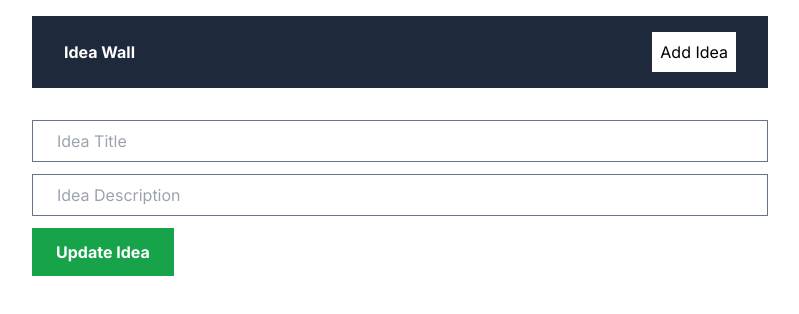
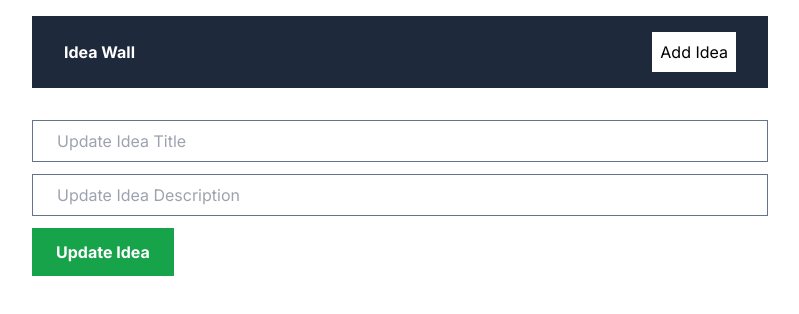
Before and after one commit to avangardewashere/crud-steps, a Next.js app: page /editIdea in a window 1280 px wide. Shown: the top 314 px of the page, without its empty margins (240-1039 px from the left). Built offline with nearby package versions, Linux system fonts and the light colour scheme.

Commit message:
add/libs-models

```diff
--- a/components/EditTopicForm.tsx
+++ b/components/EditTopicForm.tsx
@@ -3,13 +3,13 @@ export default function EditTopicForm() {
       <form className="flex flex-col gap-3">
         <input
           type="text"
-          placeholder="Idea Title"
+          placeholder="Update Idea Title"
           className="border border-slate-500 px-6 py-2"
         />
 
         <input
           type="text"
-          placeholder="Idea Description"
+          placeholder="Update Idea Description"
           className="border border-slate-500 px-6 py-2"
         />
 
```
Also changed, not shown: libs/mongodb.ts (added, +12 -0 lines), models/Idea.ts (added, +15 -0 lines), 1 other file (tests, documents, lock files or other folders).
